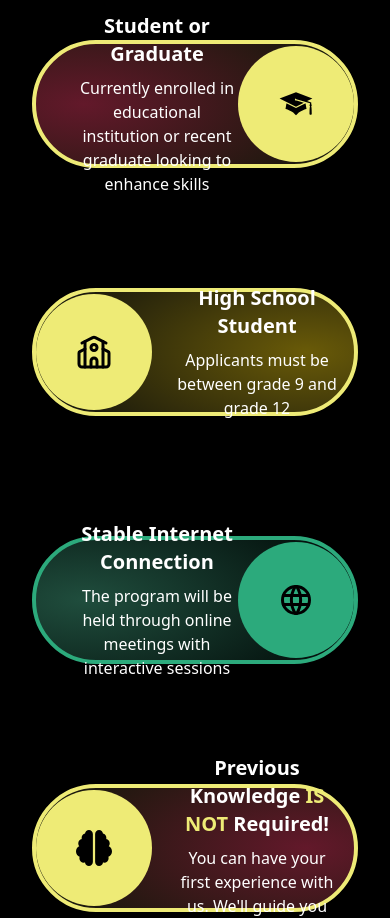
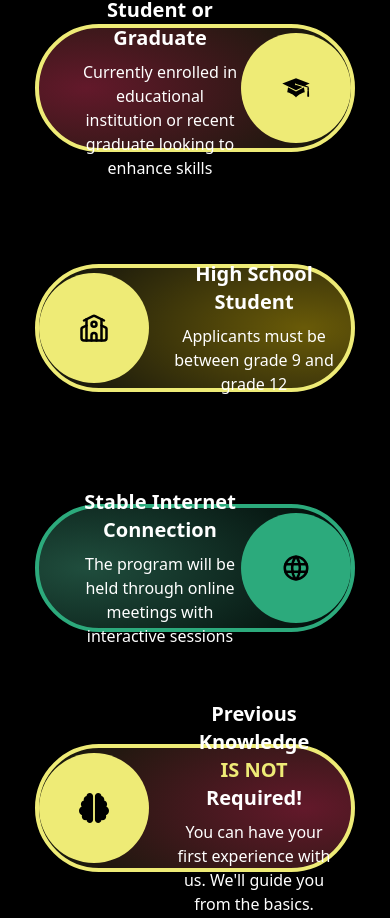
Before and after one commit to YAFFMN/OVAC, a React (Vite) app: page /bootcamp in a window 390 px wide. Shown: the part 2260-3178 px from the top of the page. Built offline with nearby package versions, Linux system fonts and the light colour scheme.

Commit message:
Update BootcampEligibility.jsx

```diff
--- a/src/Components/BootcampEligibility.jsx
+++ b/src/Components/BootcampEligibility.jsx
@@ -23,6 +23,17 @@
     visible: { opacity: 1, x: 0 }
   }
 
+  // Mobile-friendly animation with reduced movement
+  const slideInFromLeftMobile = {
+    hidden: { opacity: 0, x: -30 },
+    visible: { opacity: 1, x: 0 }
+  }
+
+  const slideInFromRightMobile = {
+    hidden: { opacity: 0, x: 30 },
+    visible: { opacity: 1, x: 0 }
+  }
+
   const animationTransition = {
     type: 'spring',
     stiffness: 80,
@@ -31,105 +42,123 @@
   }
 
   return (
-    <>
-      {/* Header Section */}
-      <div className='flex flex-col items-center justify-center my-8 md:my-12 lg:my-16 px-4 sm:px-6 md:px-8'>
+    <div className="w-full">
+      {/* Header Section - Fully responsive */}
+      <div className='flex flex-col items-center justify-center my-6 sm:my-8 md:my-12 lg:my-16 xl:my-20 px-4 sm:px-6 md:px-8 lg:px-10 xl:px-12'>
+        <div className="flex flex-col items-center text-center w-full max-w-4xl">
           <HeadWord HeadWord="Program Eligibility" color='var(--main-color-2)' />
+          <div className="flex justify-center w-full">
             <Underline color='var(--main-color-2)' />
           </div>
+        </div>
+      </div>
 
-      {/* Cards Container */}
-      <div className="flex flex-col gap-6 sm:gap-8 lg:gap-10 max-w-7xl mx-auto px-4 sm:px-6 md:px-8 lg:px-12 pb-8 md:pb-12">
+      {/* Cards Container - Enhanced responsive layout */}
+      <div className="w-full max-w-7xl mx-auto px-3 sm:px-4 md:px-6 lg:px-8 xl:px-12 pb-6 sm:pb-8 md:pb-12 lg:pb-16">
+        <div className="flex flex-col gap-4 sm:gap-6 md:gap-8 lg:gap-10 xl:gap-12">
 
-        {/* First Card - Left aligned on desktop, center on mobile */}
+          {/* First Card - Responsive alignment */}
           <MotionDiv
             className="flex justify-center md:justify-start w-full"
-          variants={slideInFromLeft}
+            variants={{
+              hidden: { opacity: 0, x: window?.innerWidth < 768 ? -30 : -60 },
+              visible: { opacity: 1, x: 0 }
+            }}
             initial="hidden"
             whileInView="visible"
             viewport={{ once: false, amount: 0.2 }}
             transition={animationTransition}
           >
-          <div className="w-full max-w-md md:max-w-lg lg:max-w-xl">
+            <div className="w-full max-w-xs sm:max-w-sm md:max-w-md lg:max-w-lg xl:max-w-xl">
               <EligabilityCard
                 title="Student or Graduate"
                 description="Currently enrolled in educational institution or recent graduate looking to enhance skills"
                 borderColor='var(--main-color-2)'
                 gradient="radial-gradient(120% 140% at 15% 50%, rgba(236,26,99,0.35) 0%, rgba(236,26,99,0.15) 40%, rgba(236,26,99,0) 70%)"
                 textAlign="left"
-              Icon={<GiGraduateCap className="text-4xl sm:text-5xl lg:text-6xl text-center text-black" />}
+                Icon={<GiGraduateCap className="text-3xl sm:text-4xl md:text-5xl lg:text-6xl text-center text-black" />}
               />
             </div>
           </MotionDiv>
 
-        {/* Second Card - Right aligned on desktop, center on mobile */}
+          {/* Second Card - Responsive alignment */}
           <MotionDiv
             className="flex justify-center md:justify-end w-full"
-          variants={slideInFromRight}
+            variants={{
+              hidden: { opacity: 0, x: window?.innerWidth < 768 ? 30 : 60 },
+              visible: { opacity: 1, x: 0 }
+            }}
             initial="hidden"
             whileInView="visible"
             viewport={{ once: false, amount: 0.2 }}
             transition={animationTransition}
           >
-          <div className="w-full max-w-md md:max-w-lg lg:max-w-xl">
+            <div className="w-full max-w-xs sm:max-w-sm md:max-w-md lg:max-w-lg xl:max-w-xl">
               <R_EligabilityCard
                 title="High School Student"
                 description="Applicants must be between grade 9 and grade 12"
                 borderColor='var(--main-color-2)'
                 gradient="radial-gradient(120% 140% at 85% 50%, rgba(255,214,0,0.35) 0%, rgba(255,214,0,0.15) 40%, rgba(255,214,0,0) 70%)"
                 textAlign="right"
-              Icon={<LuSchool className="text-4xl sm:text-5xl lg:text-6xl text-center text-black" />}
+                Icon={<LuSchool className="text-3xl sm:text-4xl md:text-5xl lg:text-6xl text-center text-black" />}
               />
             </div>
           </MotionDiv>
 
-        {/* Third Card - Left aligned on desktop, center on mobile */}
+          {/* Third Card - Responsive alignment */}
           <MotionDiv
             className="flex justify-center md:justify-start w-full"
-          variants={slideInFromLeft}
+            variants={{
+              hidden: { opacity: 0, x: window?.innerWidth < 768 ? -30 : -60 },
+              visible: { opacity: 1, x: 0 }
+            }}
             initial="hidden"
             whileInView="visible"
             viewport={{ once: false, amount: 0.2 }}
             transition={animationTransition}
           >
-          <div className="w-full max-w-md md:max-w-lg lg:max-w-xl">
+            <div className="w-full max-w-xs sm:max-w-sm md:max-w-md lg:max-w-lg xl:max-w-xl">
               <EligabilityCard
                 title="Stable Internet Connection"
                 description="The program will be held through online meetings with interactive sessions"
                 borderColor='var(--main-color-3)'
                 gradient="radial-gradient(120% 140% at 15% 50%, rgba(83,190,151,0.35) 0%, rgba(83,190,151,0.15) 40%, rgba(83,190,151,0) 70%)"
                 textAlign="left"
-              Icon={<TbWorld className="text-4xl sm:text-5xl lg:text-6xl text-center text-black" />}
+                Icon={<TbWorld className="text-3xl sm:text-4xl md:text-5xl lg:text-6xl text-center text-black" />}
               />
             </div>
           </MotionDiv>
 
-        {/* Fourth Card - Right aligned on desktop, center on mobile */}
+          {/* Fourth Card - Responsive alignment */}
           <MotionDiv
             className="flex justify-center md:justify-end w-full"
-          variants={slideInFromRight}
+            variants={{
+              hidden: { opacity: 0, x: window?.innerWidth < 768 ? 30 : 60 },
+              visible: { opacity: 1, x: 0 }
+            }}
             initial="hidden"
             whileInView="visible"
             viewport={{ once: false, amount: 0.2 }}
             transition={animationTransition}
           >
-          <div className="w-full max-w-md md:max-w-lg lg:max-w-xl">
+            <div className="w-full max-w-xs sm:max-w-sm md:max-w-md lg:max-w-lg xl:max-w-xl">
               <R_EligabilityCard
                 title={
-                <>
-                  Previous Knowledge <span style={{color: 'var(--main-color-2)'}}>IS NOT</span> Required!
-                </>
+                  <span className="block">
+                    Previous Knowledge <span className="inline-block" style={{color: 'var(--main-color-2)'}}>IS NOT</span> Required!
+                  </span>
                 }
                 description="You can have your first experience with us. We'll guide you from the basics."
                 borderColor='var(--main-color-2)'
                 gradient="radial-gradient(120% 140% at 85% 50%, rgba(236,26,99,0.35) 0%, rgba(236,26,99,0.15) 40%, rgba(236,26,99,0) 70%)"
                 textAlign="right"
-              Icon={<FaBrain className="text-4xl sm:text-5xl lg:text-6xl text-center text-black" />}
+                Icon={<FaBrain className="text-3xl sm:text-4xl md:text-5xl lg:text-6xl text-center text-black" />}
               />
             </div>
           </MotionDiv>
         </div>
-    </>
+      </div>
+    </div>
   )
 }
 
```
Lines whose indentation alone changed are shown as unchanged.
